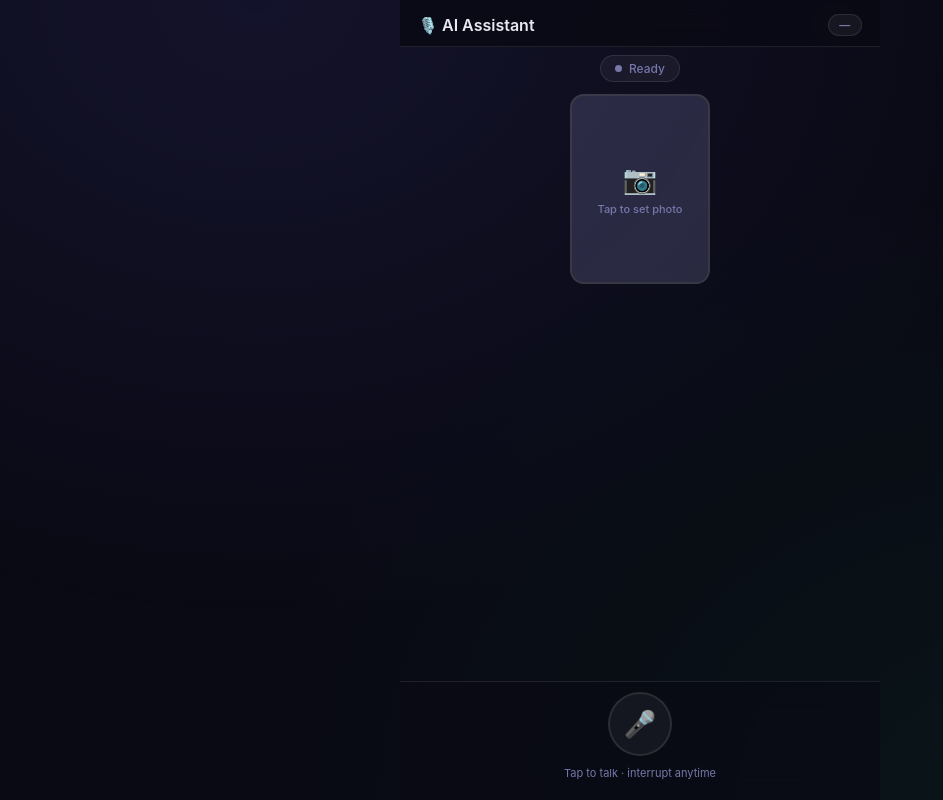
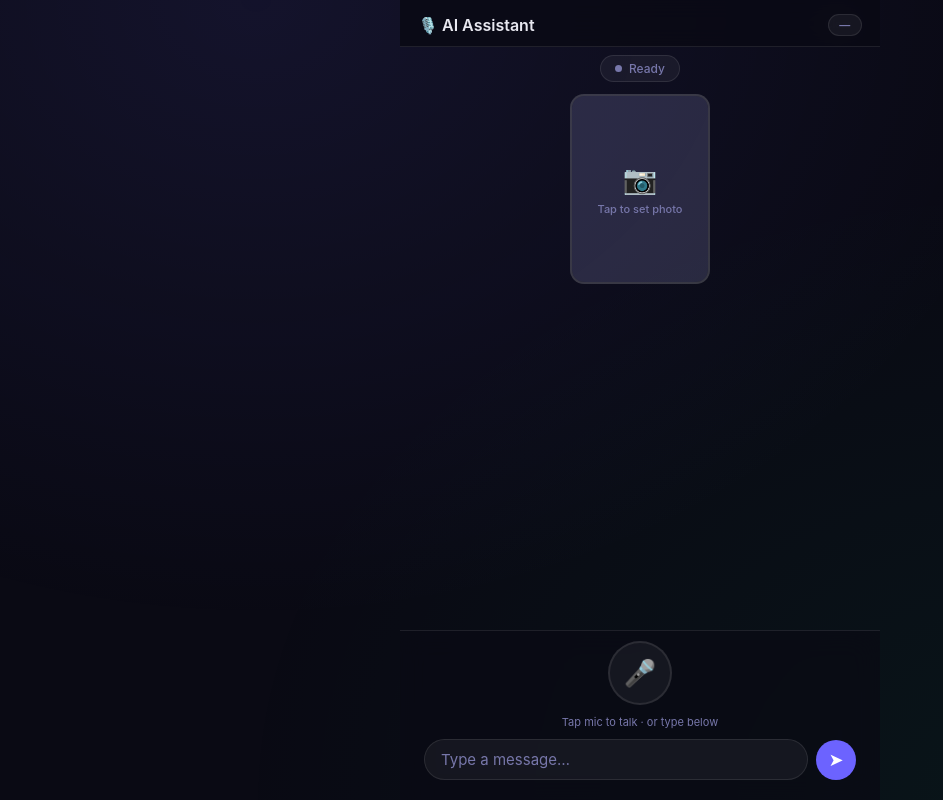
Before and after one commit to alijounieaj-coder/ai-voice-chatbot, a website: page public/index.html in a window 1280 px wide. Shown: the whole page, without its empty margins (0-943 px from the left). Drawn offline with Linux system fonts and the light colour scheme.

Commit message:
Add text input fallback + fix iOS TTS hang

```diff
--- a/public/index.html
+++ b/public/index.html
@@ -280,6 +280,26 @@
 
     #hint { font-size:11px; color:var(--text-dim); text-align:center; }
 
+    /* ── Text input row ───────────────────────────────────── */
+    #text-row {
+      display:flex; align-items:center; gap:8px; width:100%;
+    }
+    #text-input {
+      flex:1; background:var(--bg-card); border:1px solid var(--border);
+      border-radius:22px; padding:10px 16px; font-size:15px;
+      color:var(--text); outline:none; font-family:inherit;
+      -webkit-appearance:none;
+    }
+    #text-input::placeholder { color:var(--text-dim); }
+    #text-input:focus { border-color:var(--primary); }
+    #send-btn {
+      width:40px; height:40px; border-radius:50%; border:none; cursor:pointer;
+      background:var(--primary); color:#fff; font-size:18px; flex-shrink:0;
+      display:flex; align-items:center; justify-content:center;
+      -webkit-tap-highlight-color:transparent;
+    }
+    #send-btn:active { opacity:0.75; transform:scale(0.92); }
+
     /* ── Clear button ─────────────────────────────────────── */
     #clear-btn {
       position:absolute; top:14px; right:18px;
@@ -355,7 +375,11 @@
       <div class="ring ring-3"></div>
       <button id="mic-btn" aria-label="Tap to talk">🎤</button>
     </div>
-    <div id="hint">Tap to talk · interrupt anytime</div>
+    <div id="hint">Tap mic to talk · or type below</div>
+    <div id="text-row">
+      <input id="text-input" type="text" placeholder="Type a message…" autocomplete="off" />
+      <button id="send-btn" aria-label="Send">➤</button>
+    </div>
   </div>
 
   <button id="clear-btn">Clear</button>
@@ -422,14 +446,20 @@ const photoOverlay  = document.getElementById('photo-overlay');
 const changeBtn     = document.getElementById('change-photo-btn');
 const photoInput    = document.getElementById('photo-input');
 const avatarCtx     = avatarCanvas.getContext('2d');
+const textInput     = document.getElementById('text-input');
+const sendBtn       = document.getElementById('send-btn');
 
 /* ── Status ────────────────────────────────────────────────── */
 function setStatus(state) {
   const labels = { idle:'Ready', listening:'Listening…', thinking:'Thinking…', speaking:'Speaking…' };
   statusPill.className = state;
   statusText.textContent = labels[state] || state;
-  // Mirror state to avatar ring
   avatarRing.className = state === 'idle' ? '' : state;
+  // Disable text input while busy
+  const busy = state !== 'idle';
+  textInput.disabled = busy;
+  sendBtn.disabled   = busy;
+  sendBtn.style.opacity = busy ? '0.4' : '1';
 }
 
 /* ── Language ──────────────────────────────────────────────── */
@@ -895,6 +925,19 @@ clearBtn.addEventListener('click', () => {
   langBadge.className   = '';
 });
 
+/* ── Text input send ────────────────────────────────────────── */
+function sendText() {
+  const text = textInput.value.trim();
+  if (!text || isAISpeaking) return;
+  textInput.value = '';
+  unlockSpeech();
+  handleUserInput(text);
+}
+sendBtn.addEventListener('click', sendText);
+textInput.addEventListener('keydown', (e) => {
+  if (e.key === 'Enter' && !e.shiftKey) { e.preventDefault(); sendText(); }
+});
+
 /* ── Space bar shortcut ─────────────────────────────────────── */
 document.addEventListener('keydown', async (e) => {
   if (e.code === 'Space' && e.target === document.body) {
```
